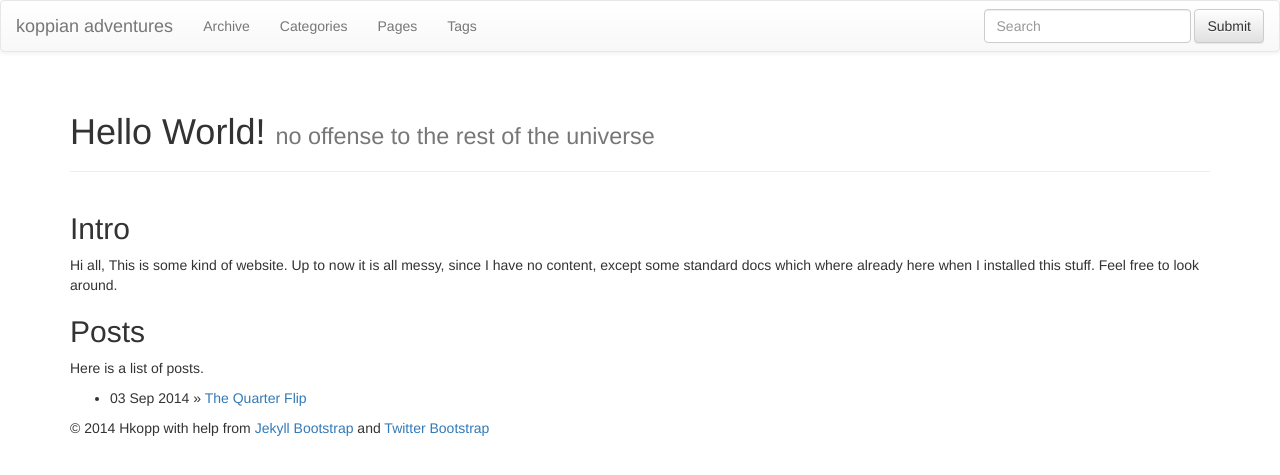
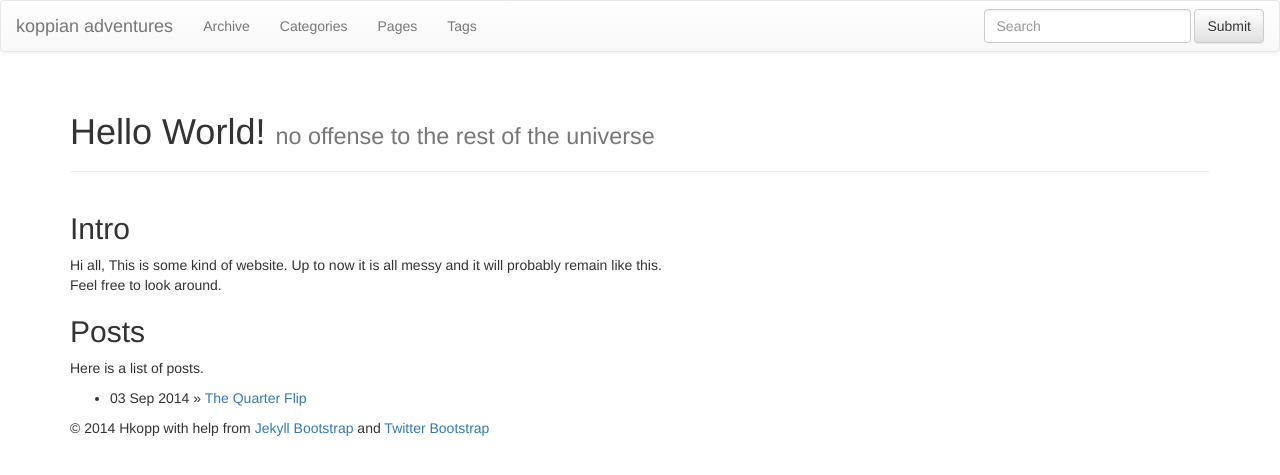
Before and after one commit to hkopp/hkopp.github.io, a Jekyll site: the page built from index.md, in a window 1280 px wide. Shown: the top 475 px of the page. Built offline with Jekyll 4.4.1, drawn with Linux system fonts in a browser that asks for light colours; nearby versions of some CDN libraries; library files that are not in the unit come from our copies.

Commit message:
fixed index.html

```diff
--- a/index.md
+++ b/index.md
@@ -7,9 +7,9 @@ tagline: no offense to the rest of the universe
 ##Intro
 
 Hi all,
-This is some kind of website. Up to now it is all messy, since I have
-no content, except some standard docs which where already here when I
-installed this stuff. Feel free to look around.
+This is some kind of website. Up to now it is all messy and it will
+probably remain like this.
+Feel free to look around.
 
 
 
```
